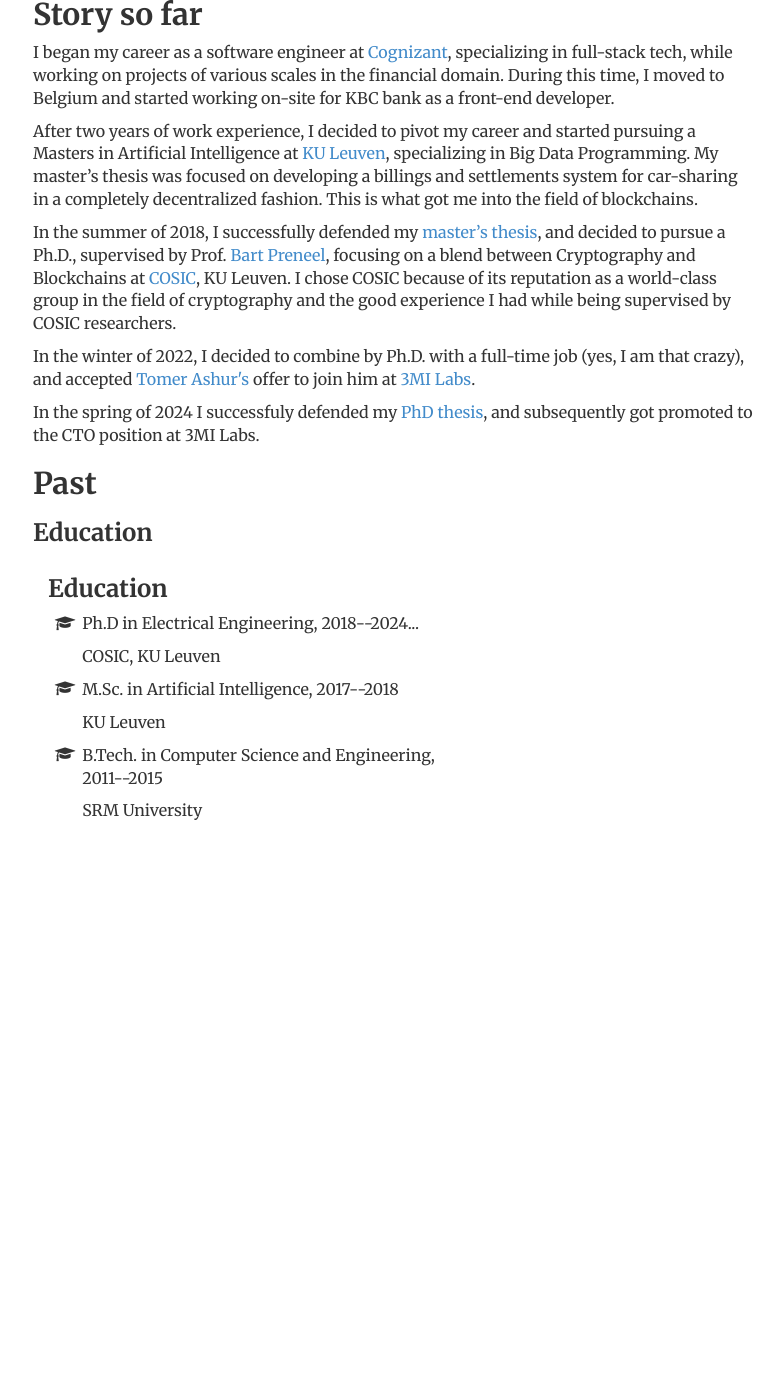
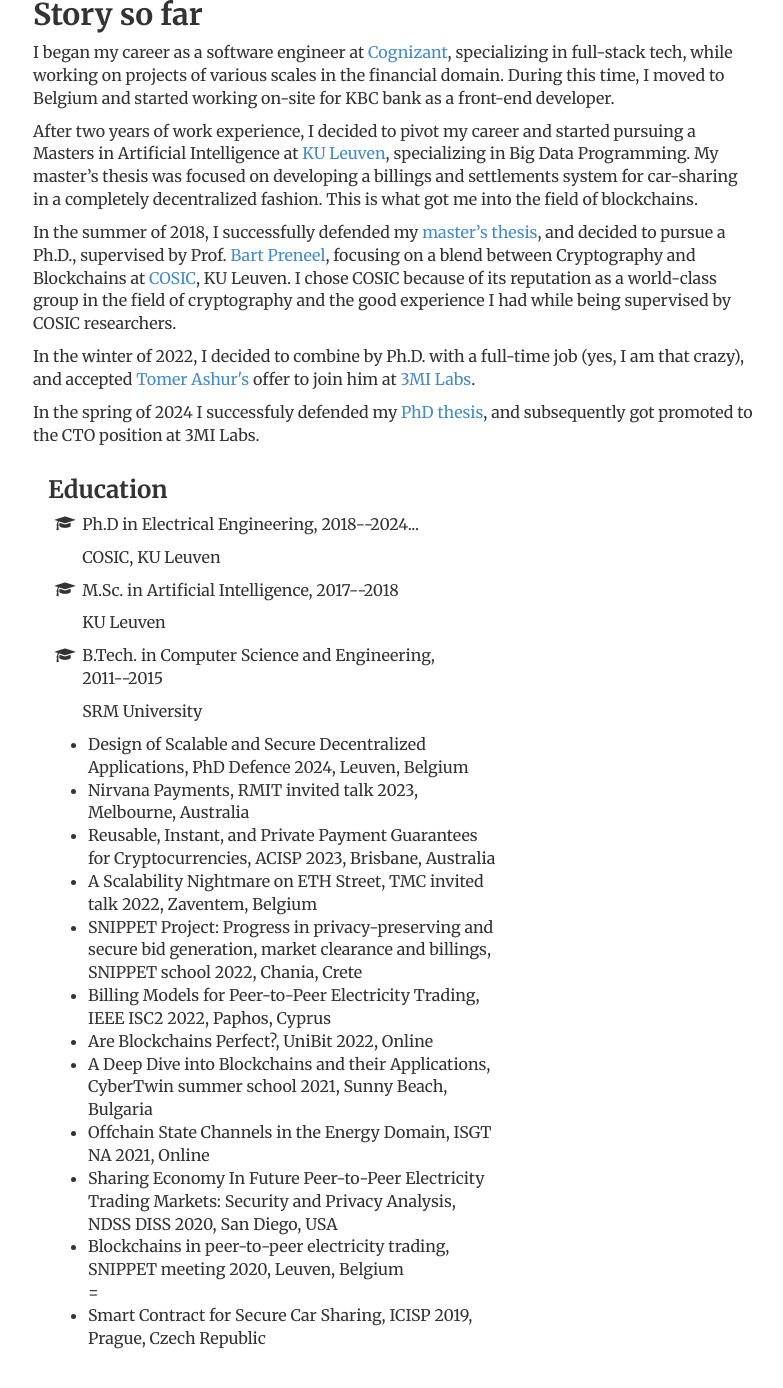
Before and after one commit to AkashMVerma/akashmadhusudan.github.io, a Jekyll site: the page built from about/index.html, in a window 1280 px wide and 1400 px high, scrolled down 186 px. Shown: the top 1388 px of the window, without its empty margins (247-1030 px from the left). Built offline with Jekyll 4.4.1, drawn with Linux system fonts in a browser that asks for light colours; a style sheet for code colours, icons or effects is not loaded; before the commit the page ends 1058 px from its top, so only the background shows below that.

```diff
--- a/about/index.html
+++ b/about/index.html
@@ -20,8 +20,6 @@
   <p>In the spring of 2024 I successfuly defended my <a href="https://kuleuven.limo.libis.be/discovery/search?query=any,contains,LIRIAS4158026&tab=LIRIAS&search_scope=lirias_profile&vid=32KUL_KUL:Lirias&offset=0" target="_blank">PhD thesis</a>, and subsequently got promoted to the CTO position at 3MI Labs.</p>
   </p>
 
-  <h2> Past </h2>
-    <h3> Education </h3>
     <div class="col-sm-7">
       <h3>Education</h3>
       <ul class="ul-edu fa-ul">
@@ -53,5 +51,24 @@
       </ul>
     </div>
 
+    <div class="col-xs-12 col-md-8">
+      <ul>
+          <li>Design of Scalable and Secure Decentralized Applications, PhD Defence 2024, Leuven, Belgium</li>
+          <li>Nirvana Payments, RMIT invited talk 2023, Melbourne, Australia</li>
+          <li>Reusable, Instant, and Private Payment Guarantees for Cryptocurrencies, ACISP 2023, Brisbane, Australia</li>
+          <li>A Scalability Nightmare on ETH Street, TMC invited talk 2022, Zaventem, Belgium</li>
+          <li>SNIPPET Project: Progress in privacy-preserving and secure bid generation, market clearance and billings, SNIPPET school 2022, Chania, Crete</li>
+          <li>Billing Models for Peer-to-Peer Electricity Trading, IEEE ISC2 2022, Paphos, Cyprus</li>
+          <li>Are Blockchains Perfect?, UniBit 2022, Online</li>
+          <li>A Deep Dive into Blockchains and their Applications, CyberTwin summer school 2021, Sunny Beach, Bulgaria</li>
+          <li>Offchain State Channels in the Energy Domain, ISGT NA 2021, Online</li>
+          <li>Sharing Economy In Future Peer-to-Peer Electricity Trading Markets: Security and Privacy Analysis, NDSS DISS 2020, San Diego, USA</li>
+          <li>Blockchains in peer-to-peer electricity trading, SNIPPET meeting 2020, Leuven, Belgium</li>=
+          <li>Smart Contract for Secure Car Sharing, ICISP 2019, Prague, Czech Republic</li>
+      </ul>
+
+    </div>
+
+
 
 </div><!-- /.blurb -->
```
